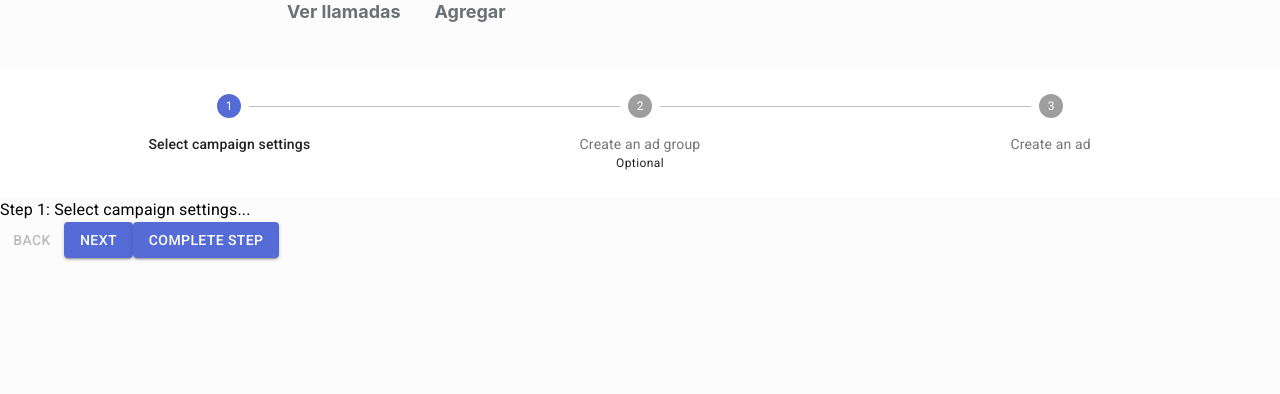
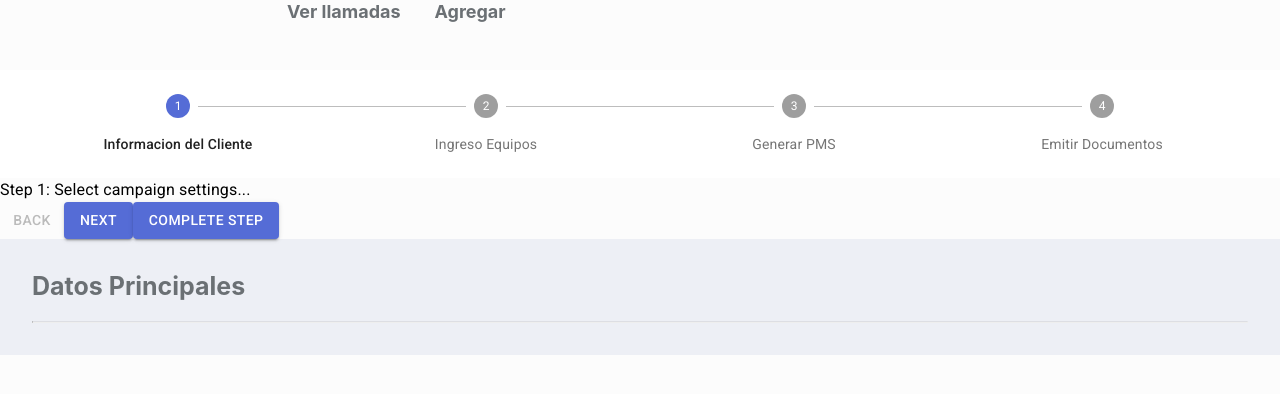
Before and after one commit to reynerdev/Draeger, a Next.js app: page /servicios in a window 1280 px wide. Shown: the part 134-528 px from the top of the page. Built offline with nearby package versions, Linux system fonts and the light colour scheme.

Commit message:
desarollando el ingreso de informacion del cliente

```diff
--- /dev/null
+++ b/components/Servicios/InformacionCliente/ContentWrapper.js
@@ -0,0 +1,16 @@
+// This component will givus the padding necssary for each
+// horizontal block of content
+import React from 'react';
+import styled from 'styled-components';
+
+const ContentWrapper = ({ children, style }) => {
+  return <Wrapper style={style}>{children}</Wrapper>;
+};
+
+export default ContentWrapper;
+
+const Wrapper = styled.div`
+  width: 100%;
+  margin-bottom: 20px;
+  ${'' /* border-bottom: 1px solid rgba(189, 190, 192, 0.35); */};
+`;
--- /dev/null
+++ b/components/Servicios/InformacionCliente/InformacionCliente.js
@@ -0,0 +1,20 @@
+import React from 'react';
+import styled from 'styled-components';
+import { neutral } from '../../../utils';
+import ContentWrapper from './ContentWrapper';
+const InformacionCliente = () => {
+  return (
+    <MainContent>
+      <ContentWrapper
+        style={{ fontWeight: '700', color: neutral[700], fontSize: '25px' }}
+      >
+        Datos Principales
+      </ContentWrapper>
+    </MainContent>
+  );
+};
+
+export default InformacionCliente;
+const MainContent = styled.div`
+  width: 100%;
+`;
--- a/components/Servicios/MainContent.js
+++ b/components/Servicios/MainContent.js
@@ -0,0 +1,24 @@
+import React from 'react';
+import styled from 'styled-components';
+import { neutral, backgrounds } from '../../utils';
+import InformacionCliente from './InformacionCliente/InformacionCliente';
+const MainContent = () => {
+  return (
+    <Main>
+      <InformacionCliente />
+      <Line />
+    </Main>
+  );
+};
+
+export default MainContent;
+const Main = styled.div`
+  width: 100%;
+  background-color: ${backgrounds.backgroundServicio};
+  padding: 32px;
+`;
+
+const Line = styled.hr`
+  border-top: 1px solid rgba(189, 190, 192, 0.35);
+  margin: 0px;
+`;
--- a/components/Servicios/StepperComponent.js
+++ b/components/Servicios/StepperComponent.js
@@ -25,7 +25,12 @@ import Typography from '@material-ui/core/Typography';
 // }));
 
 function getSteps() {
-  return ['Select campaign settings', 'Create an ad group', 'Create an ad'];
+  return [
+    'Informacion del Cliente',
+    'Ingreso Equipos',
+    'Generar PMS',
+    'Emitir Documentos',
+  ];
 }
 
 function getStepContent(step) {
@@ -138,10 +143,12 @@ const StepperComponent = () => {
         {steps.map((label, index) => {
           const stepProps = {};
           const buttonProps = {};
-          if (isStepOptional(index)) {
+          {
+            /* if (isStepOptional(index)) {
             buttonProps.optional = (
               <Typography variant="caption">Optional</Typography>
             );
+          } */
           }
           if (isStepSkipped(index)) {
             stepProps.completed = false;
--- a/pages/servicios/index.js
+++ b/pages/servicios/index.js
@@ -5,6 +5,7 @@ import Servicios from '../../components/Servicios/Servicios';
 import Header from '../../components/Servicios/Header';
 import { ContainerLayout } from '../../components/layout';
 import StepperComponent from '../../components/Servicios/StepperComponent';
+import MainContent from '../../components/Servicios/MainContent';
 const index = () => {
   return (
     <PrincipalLayout>
@@ -12,6 +13,7 @@ const index = () => {
       <ContainerLayout>
         <Header />
         <StepperComponent />
+        <MainContent />
       </ContainerLayout>
     </PrincipalLayout>
   );
```
Also changed, not shown: components/InputField.js (added, +15 -0 lines), components/Servicios/InformacionCliente/BlockContent.js (added, +30 -0 lines).
